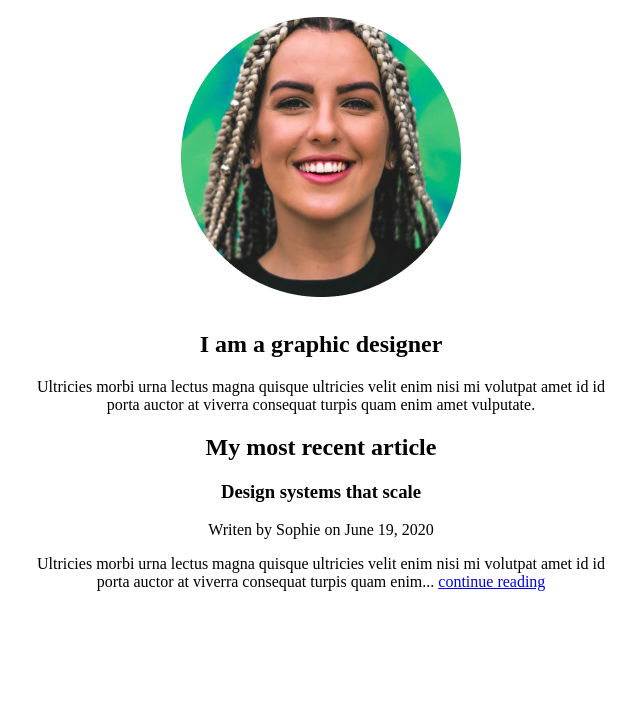
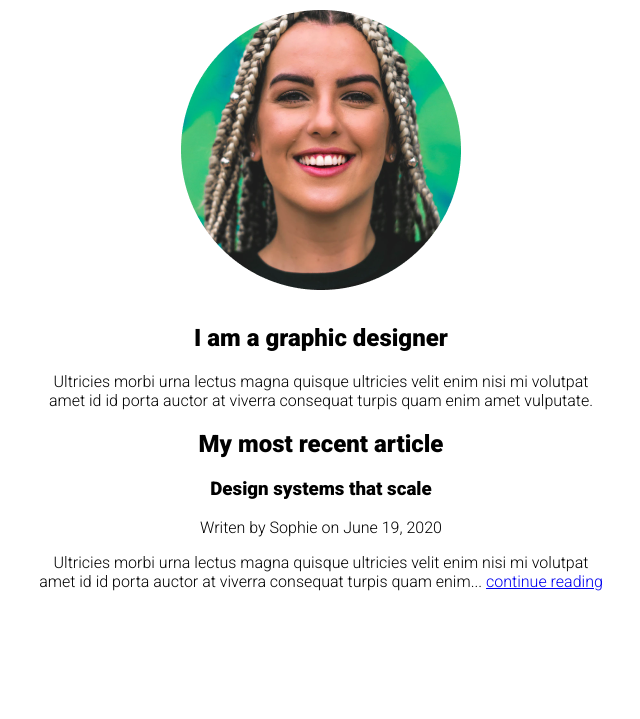
Before and after one commit to WojciechTylenda96/scrimba-portfolio-site, a plain HTML site: page index.html in a window 1280 px wide. Shown: the part 81-800 px from the top of the page, without its empty margins (319-959 px from the left). Drawn offline with Linux system fonts and the light colour scheme.

Commit message:
change typography

```diff
--- a/index.html
+++ b/index.html
@@ -2,6 +2,10 @@
 <html>
     <head>
         <link rel="stylesheet" href="style.css">
+        <link rel="preconnect" href="https://fonts.googleapis.com">
+        <link rel="preconnect" href="https://fonts.gstatic.com" crossorigin>
+        <link href="https://fonts.googleapis.com/css2?family=Roboto:wght@300;900&display=swap" rel="stylesheet">
+
         <title>HTML & CSS Fundamentals | Challenges</title>
     </head>
     <body>
--- a/style.css
+++ b/style.css
@@ -1,10 +1,10 @@
 
 body {
     text-align: center;
-    display: flex;
-    justify-content: center;
+    font-family: "Roboto", serif;
 }
 
 .container {
     width: 570px;
+    margin: 0 auto;
 }
```
